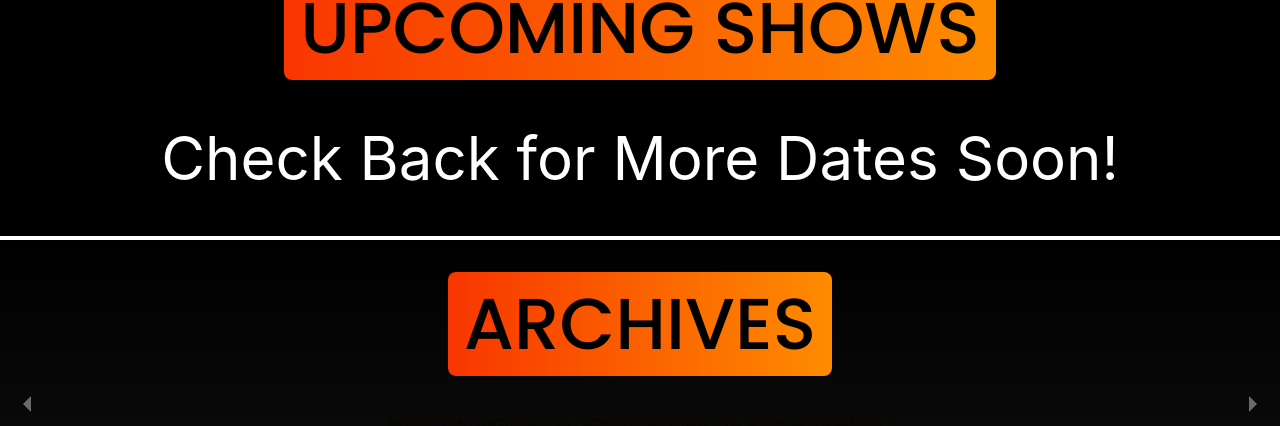
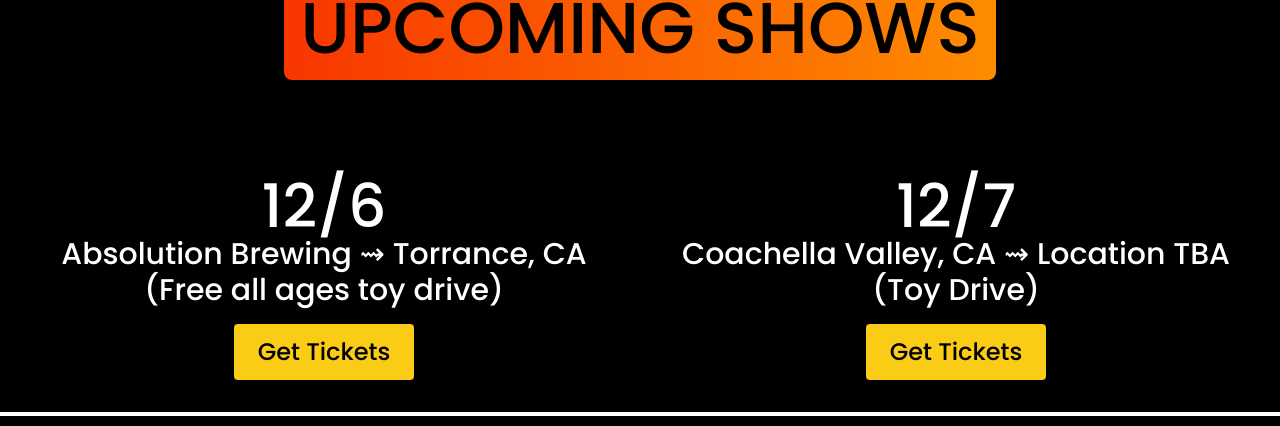
Before and after one commit to kyle-mucerino/citd, a React (Create React App) app: page / in a window 1280 px wide. Shown: the part 2993-3419 px from the top of the page. Built offline with nearby package versions, Linux system fonts and the light colour scheme; a web font is replaced by a local one.

Commit message:
show dates

```diff
--- a/src/App.js
+++ b/src/App.js
@@ -428,13 +428,13 @@
             </h1>
           </div>
           <div className="show-date-item flex justify-center my-12">
-            <h4 className="text-6xl text-white">Check Back for More Dates Soon!</h4>
+            {/* <h4 className="text-6xl text-white">Check Back for More Dates Soon!</h4> */}
           </div>
 
-          {/* <div className="grid grid-cols-1 custom:grid-cols-2 gap-4 text-center text-white poppins-medium mb-8 mx-4">
+          <div className="grid grid-cols-1 custom:grid-cols-2 gap-4 text-center text-white poppins-medium mb-8 mx-4">
             <div className="show-date-item">
-              <h4 className="text-6xl">9/5</h4>
-              <p className="text-3xl">Ventura, CA &#x21DD; The Twist</p>
+              <h4 className="text-6xl">12/6</h4>
+              <p className="text-3xl">Absolution Brewing &#x21DD; Torrance, CA <br></br>(Free all ages toy drive)</p>
               <a
                 href="https://linktr.ee/Crossingisdottingts"
                 target="_blank"
@@ -445,8 +445,8 @@
               </a>
             </div>
             <div className="show-date-item">
-              <h4 className="text-6xl">10/17</h4>
-              <p className="text-3xl">San Jose, CA &#x21DD; Location TBA</p>
+              <h4 className="text-6xl">12/7</h4>
+              <p className="text-3xl">Coachella Valley, CA &#x21DD; Location TBA <br></br> (Toy Drive)</p>
               <a
                 href="https://linktr.ee/Crossingisdottingts"
                 target="_blank"
@@ -456,57 +456,7 @@
                 Get Tickets
               </a>
             </div>
-            <div className="show-date-item">
-              <h4 className="text-6xl">10/18</h4>
-              <p className="text-3xl">Sacramento, CA &#x21DD; Old Ironsides</p>
-              <a
-                href="https://www.seetickets.us/event/crossing-is-dotting-ts/621654"
-                target="_blank"
-                rel="noopener noreferrer"
-                className="inline-block mt-4 px-6 py-3 bg-yellow-400 text-black text-2xl rounded hover:bg-yellow-500"
-              >
-                Get Tickets
-              </a>
-            </div>
-            <div className="show-date-item">
-              <h4 className="text-6xl">10/19</h4>
-              <p className="text-3xl">Modesto, CA &#x21DD; House of Crimes</p>
-              <a
-                href="https://linktr.ee/Crossingisdottingts"
-                target="_blank"
-                rel="noopener noreferrer"
-                className="inline-block mt-4 px-6 py-3 bg-yellow-400 text-black text-2xl rounded hover:bg-yellow-500"
-              >
-                Get Tickets
-              </a>
-            </div>
-            <div className="show-date-item">
-              <h4 className="text-6xl">10/20</h4>
-              <p className="text-3xl">
-                Richmond, CA &#x21DD; Prop Shop (Twin Shrieks Fest)
-              </p>
-              <a
-                href="https://linktr.ee/Crossingisdottingts"
-                target="_blank"
-                rel="noopener noreferrer"
-                className="inline-block mt-4 px-6 py-3 bg-yellow-400 text-black text-2xl rounded hover:bg-yellow-500"
-              >
-                Get Tickets
-              </a>
-            </div>
-            <div className="show-date-item">
-              <h4 className="text-6xl">10/31</h4>
-              <p className="text-3xl">Hollywood, CA &#x21DD; The Viper Room</p>
-              <a
-                href="https://www.eventbrite.com/e/dirty-mondays-presents-demi-the-daredevil-tickets-1041767864727?aff=oddtdtcreator"
-                target="_blank"
-                rel="noopener noreferrer"
-                className="inline-block mt-4 px-6 py-3 bg-yellow-400 text-black text-2xl rounded hover:bg-yellow-500"
-              >
-                Get Tickets
-              </a>
-            </div>
-          </div> */}
+          </div>
         </section>
       </Parallax>
       <Parallax
```
